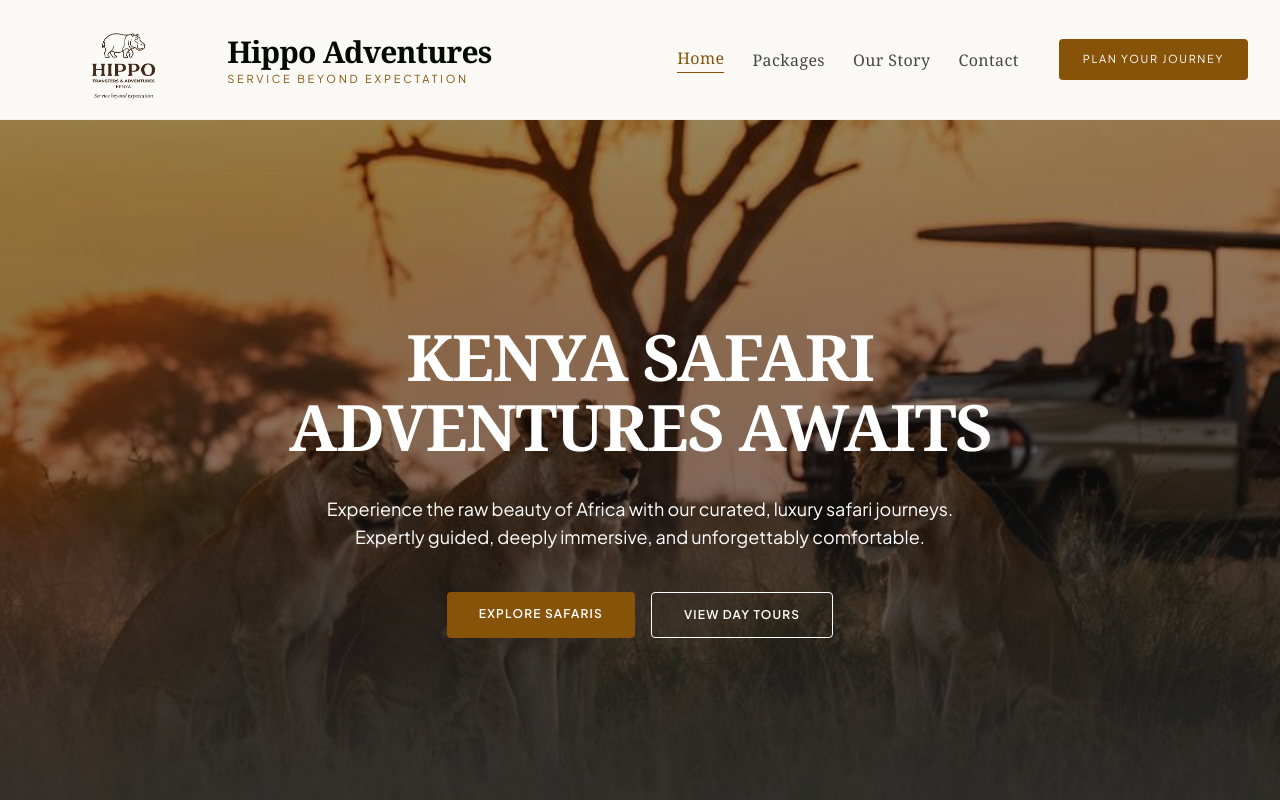
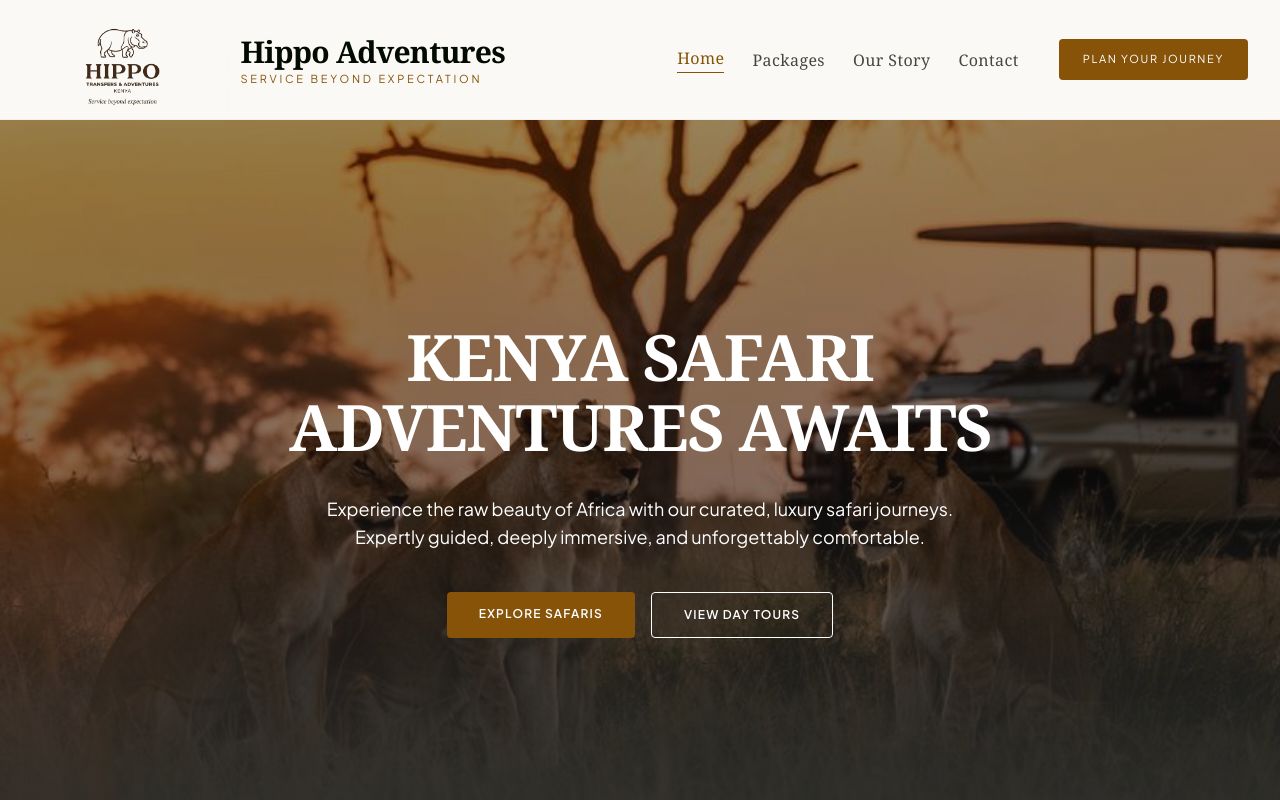
Before and after one commit to crypto-surgelitu/hippo--transfers-and-adventures, a Next.js app: page / in a window 1280 px wide. Shown: the top 800 px of the page. Built offline with nearby package versions, Linux system fonts and the light colour scheme.

Commit message:
adjust navbar logo sizing

```diff
--- a/src/components/layout/Navbar.tsx
+++ b/src/components/layout/Navbar.tsx
@@ -18,16 +18,16 @@ export function Navbar() {
   return (
     <>
       <nav className="sticky top-0 w-full z-50 bg-surface/95 backdrop-blur-sm border-b border-outline-variant/20 h-[120px] flex items-center">
-        <div className="w-full max-w-container-max mx-auto pl-4 md:pl-8 pr-margin-mobile md:pr-gutter flex justify-between items-center h-full">
+        <div className="w-full max-w-container-max mx-auto pl-2 md:pl-4 pr-margin-mobile md:pr-gutter flex justify-between items-center h-full">
 
           {/* Logo — flush left, blends with background */}
           <Link href="/" className="flex items-center gap-3 hover:opacity-80 transition-opacity duration-150 shrink-0">
             <Image
               src="/logo-transparent.png"
               alt="Hippo Adventures Logo"
-              width={180}
-              height={100}
-              className="h-[100px] w-auto object-contain"
+              width={220}
+              height={120}
+              className="h-[108px] md:h-[116px] w-auto object-contain"
             />
             <div className="flex flex-col leading-tight">
               <span className="font-serif text-2xl md:text-3xl font-bold text-primary tracking-tight">
```
